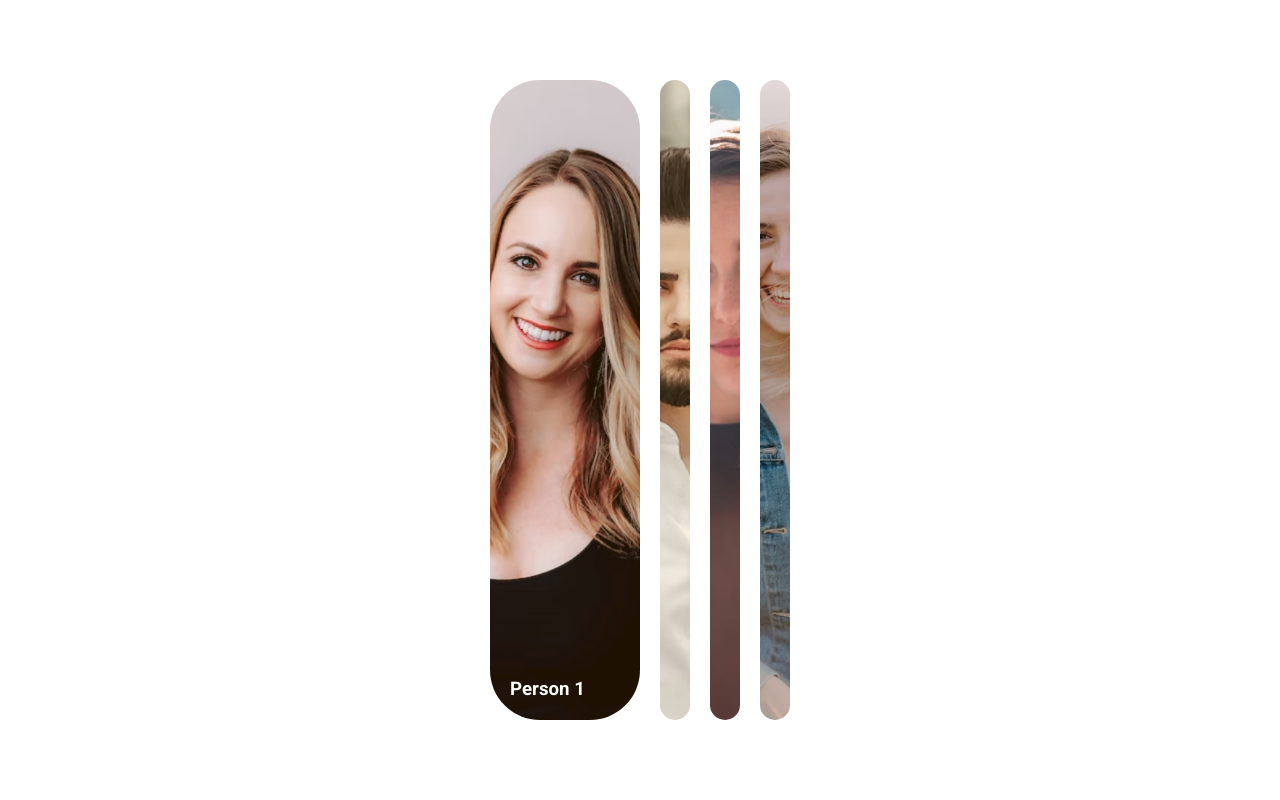
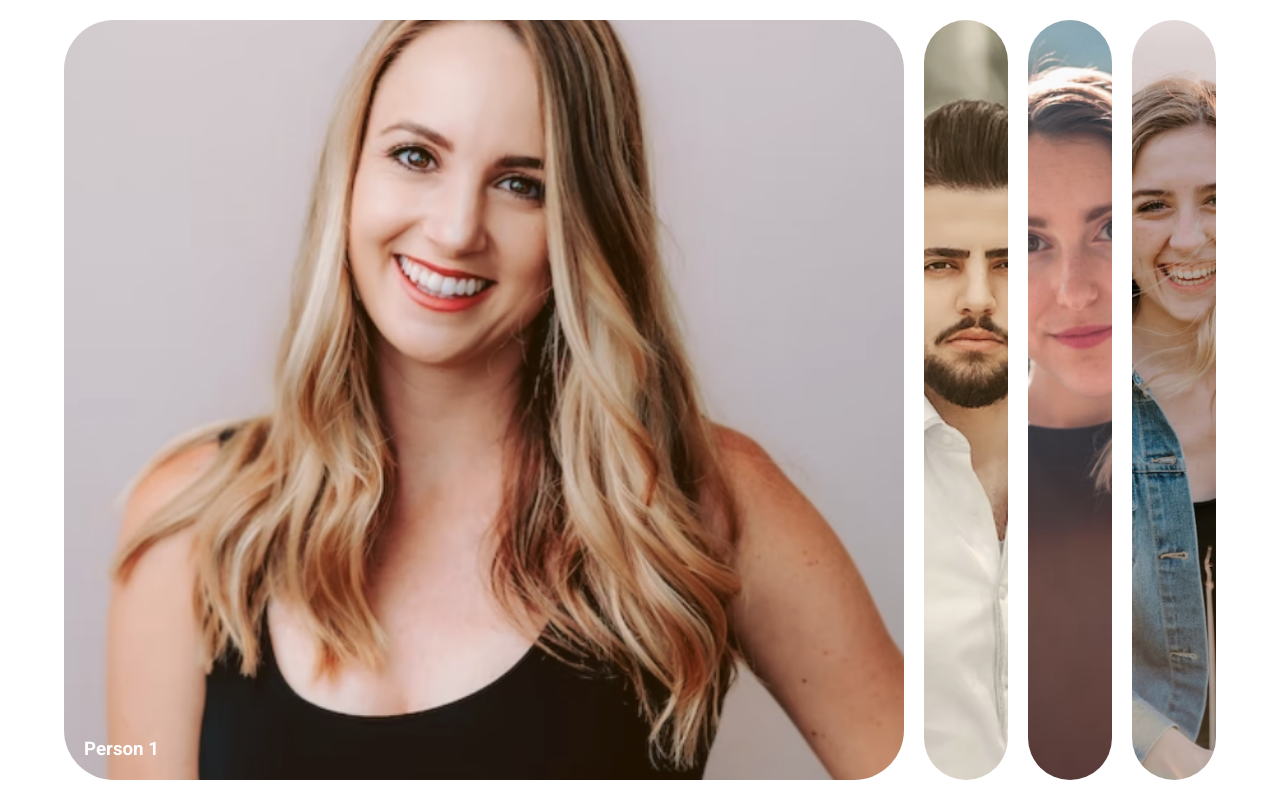
Before and after one commit to imnomee/FIFTY-PROJECTS-ONE-EXPANDING-CARDS, a plain HTML site: page index.html in a window 1280 px wide. Drawn offline with Linux system fonts and the light colour scheme.

Commit message:
height width fixed for desktop

```diff
--- a/styles.css
+++ b/styles.css
@@ -19,19 +19,20 @@ body {
 
 .container {
     display: flex;
-    width: 25vw;
+    width: 90vw;
+    gap: 20px;
+    justify-content: center;
 }
 
 .panel {
     background-size: cover;
     background-position: center;
     background-repeat: no-repeat;
-    height: 80vh;
+    height: 95vh;
     border-radius: 50px;
     color: #fff;
     cursor: pointer;
-    flex: 1;
-    margin: 10px;
+    flex: 0.5;
     position: relative;
     transition: all 0.7s;
 }
```
